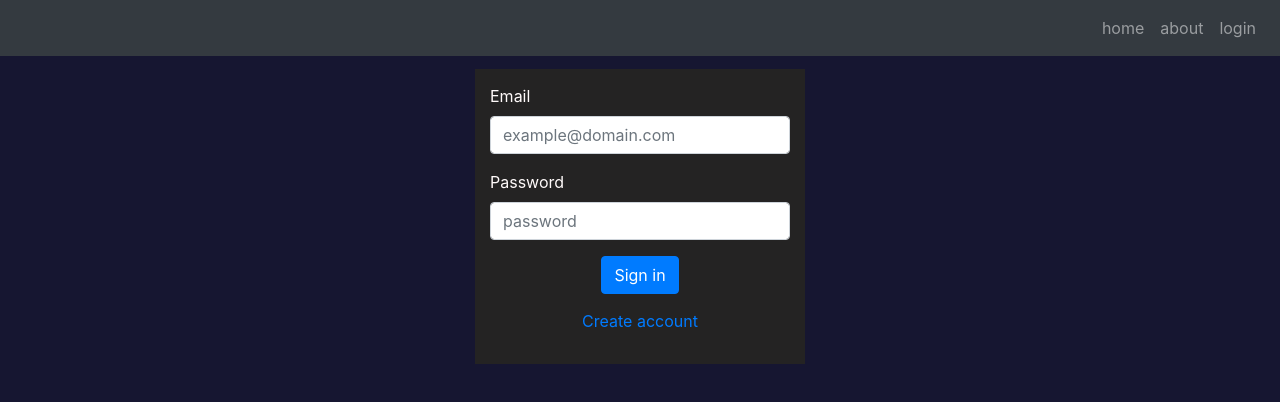
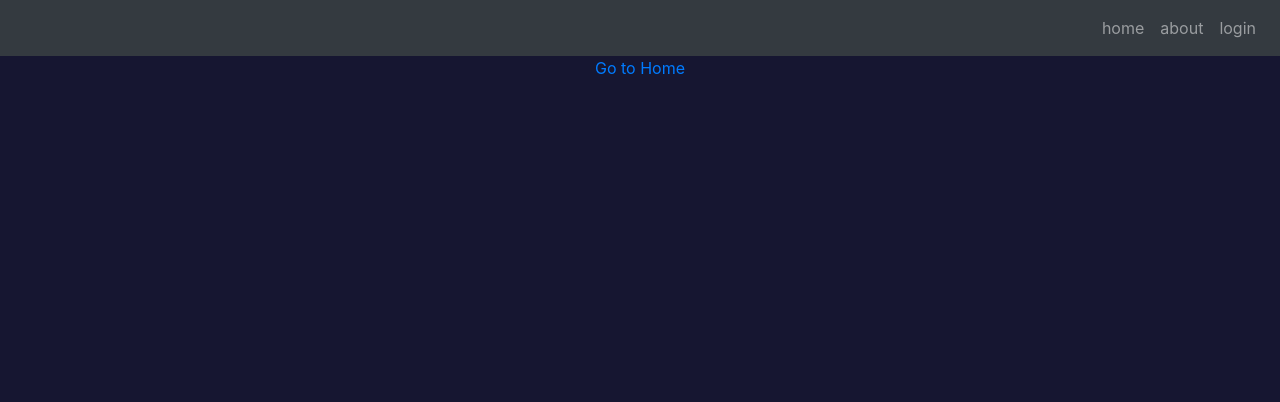
Before and after one commit to Romanchito/JL_project, a React (Create React App) app in the folder JLReactUI/jl-react-app/: page /user in a window 1280 px wide. Before the commit this address led to /log. Shown: the top 402 px of the page. Built offline with nearby package versions, Linux system fonts and the light colour scheme.

Commit message:
Add notFound page

```diff
--- a/JLReactUI/jl-react-app/src/App.js
+++ b/JLReactUI/jl-react-app/src/App.js
@@ -21,6 +21,8 @@ import { RefreshPassword } from './components/updateUserPassword';
 import UserAccount from './components/userAccountPage';
 import { UpdateUserImage } from './components/updateUserImage';
 import { MainReviewInform } from './components/fullReviewInform';
+import {NotFoundPage} from './components/helpers/notFoundPage';
+
 
 
 
@@ -34,6 +36,7 @@ function App() {
           <Route path="/" component={Home} exact />
           <Route path="/register" component={Registration} />
           <Route path="/review/:id" component={MainReviewInform}/>
+          <Route path="/*" component={NotFoundPage}/>
           <AuthComponent>
             <Route path="/uploadImage" component={UpdateUserImage}/>
             <Route path="/refresh_password/:id" component={RefreshPassword} />
--- a/JLReactUI/jl-react-app/src/components/api-route-components/baseApi.js
+++ b/JLReactUI/jl-react-app/src/components/api-route-components/baseApi.js
@@ -23,6 +23,10 @@ export default class BaseApi {
                     localStorage.clear();
                     window.location.href = '/log';
                 }
+                if(response.status === 404){
+                    console.log("NOT FOUND!");
+                    window.location.href = '/*';
+                }
                 return response.json()
             })
 
--- /dev/null
+++ b/JLReactUI/jl-react-app/src/components/helpers/notFoundPage.js
@@ -0,0 +1,14 @@
+import React, {Component} from 'react';
+import { Link } from 'react-router-dom';
+
+export  class NotFoundPage extends Component{
+    render(){
+        return( <div>
+
+            <p style={{textAlign:"center", color:"green"}}>
+              <Link to="/">Go to Home </Link>
+            </p>
+          </div>
+        );
+    }
+}
```
